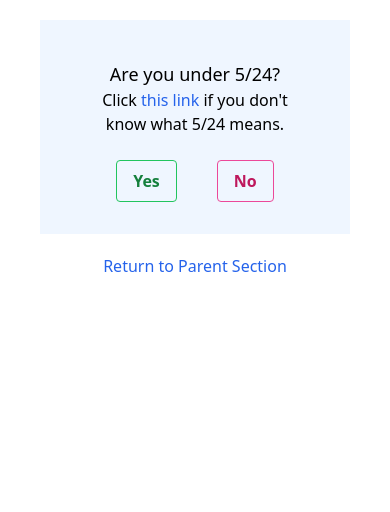
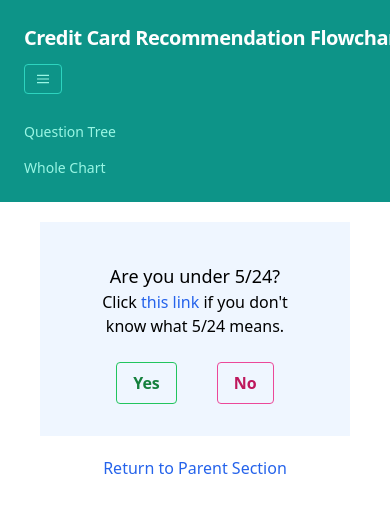
Before and after one commit to ecaoile/credit-card-recommendation-flowchart, a React (Create React App) app: page /question-tree in a window 390 px wide. Shown: the top 512 px of the page. Built offline with nearby package versions, Linux system fonts and the light colour scheme.

Commit message:
stopping point: have ghetto header and added a few green goxes

```diff
--- a/src/App.tsx
+++ b/src/App.tsx
@@ -6,7 +6,49 @@ import Home from './Home';
 function App() {
   return (
     <BrowserRouter>
-      <Routes>
+    <nav className="flex items-center justify-between flex-wrap bg-teal-600 p-6">
+      <div className="flex items-center flex-shrink-0 text-white mr-6">
+        {/* <svg className="fill-current h-8 w-8 mr-2" width="54" height="54" viewBox="0 0 54 54" xmlns="http://www.w3.org/2000/svg"><path d="M13.5 22.1c1.8-7.2 6.3-10.8 13.5-10.8 10.8 0 12.15 8.1 17.55 9.45 3.6.9 6.75-.45 9.45-4.05-1.8 7.2-6.3 10.8-13.5 10.8-10.8 0-12.15-8.1-17.55-9.45-3.6-.9-6.75.45-9.45 4.05zM0 38.3c1.8-7.2 6.3-10.8 13.5-10.8 10.8 0 12.15 8.1 17.55 9.45 3.6.9 6.75-.45 9.45-4.05-1.8 7.2-6.3 10.8-13.5 10.8-10.8 0-12.15-8.1-17.55-9.45-3.6-.9-6.75.45-9.45 4.05z"/></svg> */}
+        <span className="font-semibold text-xl tracking-tight">Credit Card Recommendation Flowchart</span>
+      </div>
+      <div className="block lg:hidden my-3">
+        <button className="flex items-center px-3 py-2 border rounded text-teal-200 border-teal-400 hover:text-white hover:border-white"
+          onClick={() => console.log(document.getElementById('nav-toggled-container')?.style)}>
+          <svg className="fill-current h-3 w-3" viewBox="0 0 20 20" xmlns="http://www.w3.org/2000/svg"><title>Menu</title><path d="M0 3h20v2H0V3zm0 6h20v2H0V9zm0 6h20v2H0v-2z"/></svg>
+        </button>
+      </div>
+      <div className="w-full block flex-grow lg:flex lg:items-center lg:w-auto" id="nav-toggled-container">
+        <div className="text-sm lg:flex-grow">
+          <a href="#responsive-header" className="block mt-4 lg:inline-block lg:mt-0 text-teal-200 hover:text-white mr-4">
+            Question Tree
+          </a>
+          <a href="#responsive-header" className="block mt-4 lg:inline-block lg:mt-0 text-teal-200 hover:text-white mr-4">
+            Whole Chart
+          </a>
+          {/* <a href="#responsive-header" className="block mt-4 lg:inline-block lg:mt-0 text-teal-200 hover:text-white">
+            Blog
+          </a> */}
+        </div>
+        {/* <div>
+          <a href="#" className="inline-block text-sm px-4 py-2 leading-none border rounded text-white border-white hover:border-transparent hover:text-teal-500 hover:bg-white mt-4 lg:mt-0">Download</a>
+        </div> */}
+      </div>
+    </nav>
+    {/* <ul className="flex border-b">
+      <li className="-mb-px mr-1">
+        <a className="bg-white inline-block border-l border-t border-r rounded-t py-2 px-4 text-blue-700 font-semibold" href="#">Active</a>
+      </li>
+      <li className="mr-1">
+        <a className="bg-white inline-block py-2 px-4 text-blue-500 hover:text-blue-800 font-semibold" href="#">Tab</a>
+      </li>
+      <li className="mr-1">
+        <a className="bg-white inline-block py-2 px-4 text-blue-500 hover:text-blue-800 font-semibold" href="#">Tab</a>
+      </li>
+      <li className="mr-1">
+        <a className="bg-white inline-block py-2 px-4 text-gray-400 font-semibold" href="#">Tab</a>
+      </li>
+    </ul> */}
+    <Routes>
         <Route path="/" Component={Home}/>
         <Route path="question-tree" Component={QuestionTreeWalkthrough}/>
       </Routes>
--- a/src/components/question-tree/cards-worth-burning-five-twenty-four.tsx
+++ b/src/components/question-tree/cards-worth-burning-five-twenty-four.tsx
@@ -19,7 +19,7 @@ export default function CardsWorthBurningFiveTwentyFour() {
                 </div>
             </div>
             <div className="">
-                <NavLink to="/question-tree?node=under-five-twenty-four-notes">
+                <NavLink to="/question-tree?node=notes-for-under-five-twenty-four">
                     <p className="text-blue-600 no-underline hover:underline">View Notes for Under 5/24</p>
                 </NavLink>
             </div>
--- a/src/components/question-tree/chase-cards.tsx
+++ b/src/components/question-tree/chase-cards.tsx
@@ -2,12 +2,15 @@ import { NavLink } from "react-router-dom";
 
 export default function ChaseCards() {
     return (
-        <div className="m-5">
+        <>
             <div className="m-5">
-                <h2 className="text-lg font-semibold">Chase Cards</h2>
-                <NavLink to="/question-tree?node=chase-or-not">
+            <NavLink to="/question-tree?node=chase-or-not">
                     <p className="text-blue-600 no-underline hover:underline">Return to Parent Section</p>
                 </NavLink>
+            </div>
+            <div className="my-5 py-2 border-solid border-4 border-green-500">
+                <h2 className="text-lg font-semibold">Chase Cards</h2>
+
                 <div className="m-5">
                     <h3 className="text-md m-2">Depending on your #/24-status, you'll be able to get up to 5 Chase personal cards. My suggested priority order for Chase personal cards:</h3>
                     <ol className="list-decimal list-inside m-2">
@@ -33,7 +36,7 @@ export default function ChaseCards() {
                 </div>
                 <div className="m-5"><b>Remember:</b> One Chase card per 3+ months is the recommended sustained velocity, counting both personal and business Chase cards together.</div>
             </div>
-            <div className="m-5">
+            <div className="my-5">
                 <NavLink to="/question-tree?node=non-chase-biz">
                     <p className="text-blue-600 no-underline hover:underline">View Non-Chase Business Cards</p>
                 </NavLink>
@@ -41,6 +44,6 @@ export default function ChaseCards() {
                     <p className="text-blue-600 no-underline hover:underline">View Cards Possibly Worth Burning a 5/24 Slot</p>
                 </NavLink>
             </div>
-        </div>
+        </>
     );
 }
--- a/src/components/question-tree/chase-or-not.tsx
+++ b/src/components/question-tree/chase-or-not.tsx
@@ -2,20 +2,22 @@ import { NavLink } from "react-router-dom";
 
 export default function ChaseOrNot() {
     return (
-        <div className='m-5'>
-            <div className="m-5">
+        <>
+            <div className='m-5'>
+            <NavLink to="/question-tree?node=five-twenty-four">
+                    <p className="text-blue-600 no-underline hover:underline">Return to Parent Section</p>
+            </NavLink>
+            </div>
+            <div className="my-5 py-2 border-solid border-4 border-green-500">
                 <h2 className="text-lg font-semibold">Under-5/24 approach:</h2>
-                <NavLink to="/question-tree?node=five-twenty-four">
-                    <p className="text-blue-600 no-underline hover:underline">Return to Parent Section</p>
-                </NavLink>
-                <ol className="list-decimal list-inside m-5">
-                    <li>
+                <ol className="list-decimal list-inside m-4">
+                    <li className="my-3">
                         <b>Apply for a Chase card every 3+ months.</b> Occasionally getting Chase cards faster than that is fine, but repeatedly doing so will greatly heighten Chase Shutdown risk.
                     </li>
-                    <li>
+                    <li className="my-3">
                         Since most business cards don't impact 5/24 (see *** below), <b>get non-Chase business cards whenever you'd like as "spacers" between Chase apps</b>
                     </li>
-                    <li>
+                    <li className="my-3">
                         Consider burning a 5/24 slot on a few select non-Chase personal cards (see below).
                     </li>
                 </ol>
@@ -31,6 +33,6 @@ export default function ChaseOrNot() {
                     <button className="bg-transparent hover:bg-blue-500 text-blue-700 font-semibold hover:text-white py-2 px-4 border border-blue-500 hover:border-transparent rounded my-1 mx-5">Non-Chase</button>
                 </NavLink>
             </div>
-        </div>
+        </>
     )
 }
--- a/src/components/question-tree/index.tsx
+++ b/src/components/question-tree/index.tsx
@@ -23,7 +23,7 @@ function QuestionTreeWalkthrough(props: any) {
                 return <NonChaseBiz />;
             case 'cards-worth-burning-five-twenty-four':
                 return <CardsWorthBurningFiveTwentyFour />
-            case 'under-five-twenty-four-notes':
+            case 'notes-for-under-five-twenty-four':
                 return <NotesForUnderFiveTwentyFour />
         }
     };
--- a/src/components/question-tree/non-chase-biz.tsx
+++ b/src/components/question-tree/non-chase-biz.tsx
@@ -21,8 +21,8 @@ export default function NonChaseBiz() {
                 </div>
             </div>
             <div className="my-5">
-                <NavLink to="/question-tree?node=non-chase-biz">
-                    <p className="text-blue-600 no-underline hover:underline m-2">View Non-Chase Business Cards</p>
+                <NavLink to="/question-tree?node=chase-cards">
+                    <p className="text-blue-600 no-underline hover:underline m-2">View Chase Cards</p>
                 </NavLink>
                 <NavLink to="/question-tree?node=cards-worth-burning-five-twenty-four">
                     <p className="text-blue-600 no-underline hover:underline m-2">View Cards Possibly Worth Burning a 5/24 Slot</p>
--- a/src/components/question-tree/notes-for-under-five-twenty-four.tsx
+++ b/src/components/question-tree/notes-for-under-five-twenty-four.tsx
@@ -2,8 +2,8 @@ import { NavLink } from "react-router-dom";
 
 export default function NotesForUnderFiveTwentyFour() {
     return (
-        <div className="m-5">
-            <div className="m-5">
+        <>
+            <div className="my-5">
                 <h2 className="text-lg font-semibold">NOTES FOR UNDER 5/24</h2>
                 <NavLink to="/question-tree?node=cards-worth-burning-five-twenty-four">
                     <p className="text-blue-600 no-underline hover:underline">Return to Parent Section</p>
@@ -17,11 +17,11 @@ export default function NotesForUnderFiveTwentyFour() {
                     </ul>
                 </div>
             </div>
-            <div className="">
+            <div className="my-5">
                 <NavLink to="/question-tree?node=five-twenty-four">
                     <p className="text-blue-600 no-underline hover:underline">Return to Top of Question Tree</p>
                 </NavLink>
             </div>
-        </div>
+        </>
     );
 }
--- a/src/components/question-tree/tree-structure.tsx
+++ b/src/components/question-tree/tree-structure.tsx
@@ -24,5 +24,5 @@
 //     NotesForUnderFiveTwentyFour
 // }
 
-export type QTreeNode = 'five-twenty-four' | 'chase-or-not' | 'chase-cards' | 'non-chase-biz' | 'cards-worth-burning-five-twenty-four' | 'under-five-twenty-four-notes';
+export type QTreeNode = 'five-twenty-four' | 'chase-or-not' | 'chase-cards' | 'non-chase-biz' | 'cards-worth-burning-five-twenty-four' | 'notes-for-under-five-twenty-four';
 export default QTreeNode;
```
